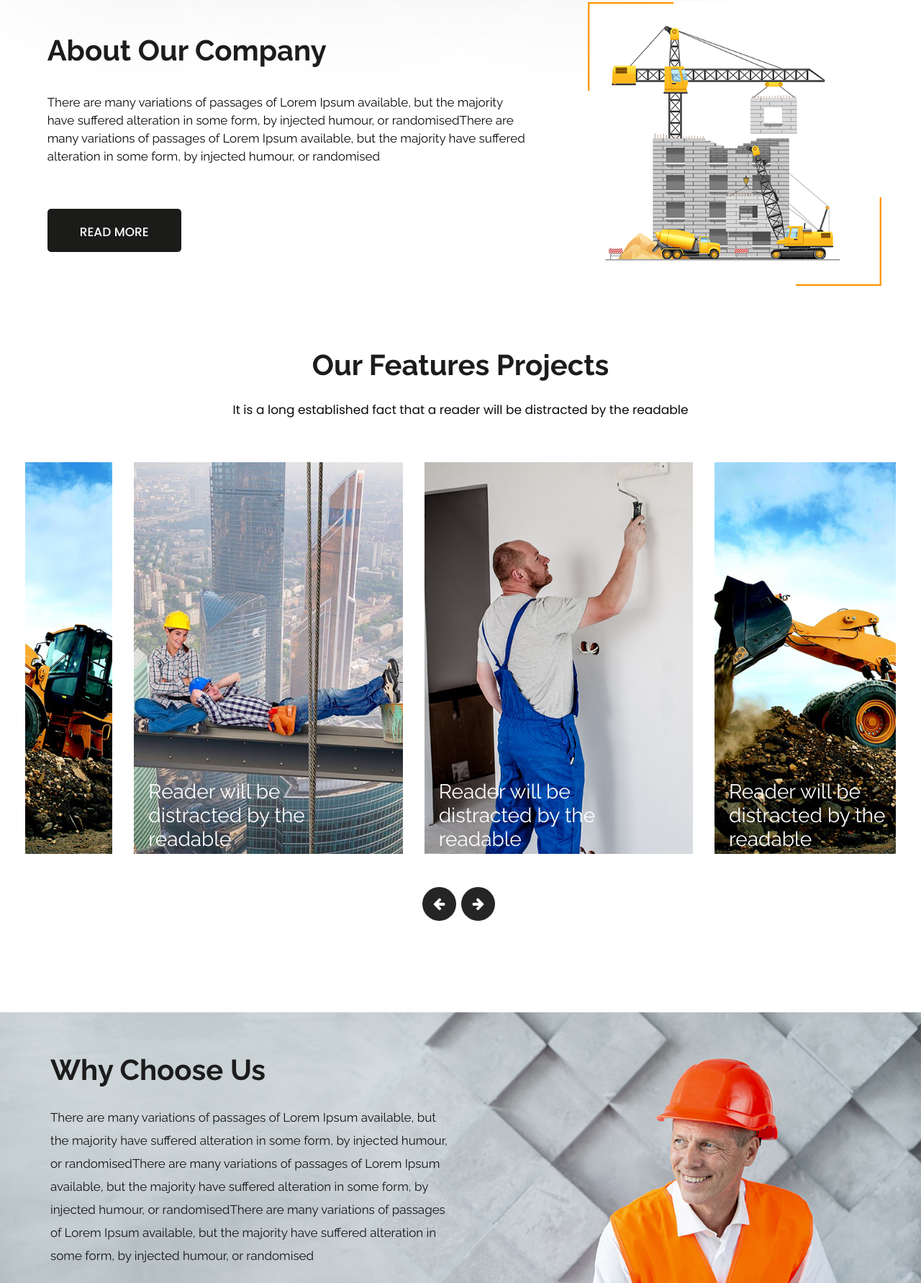
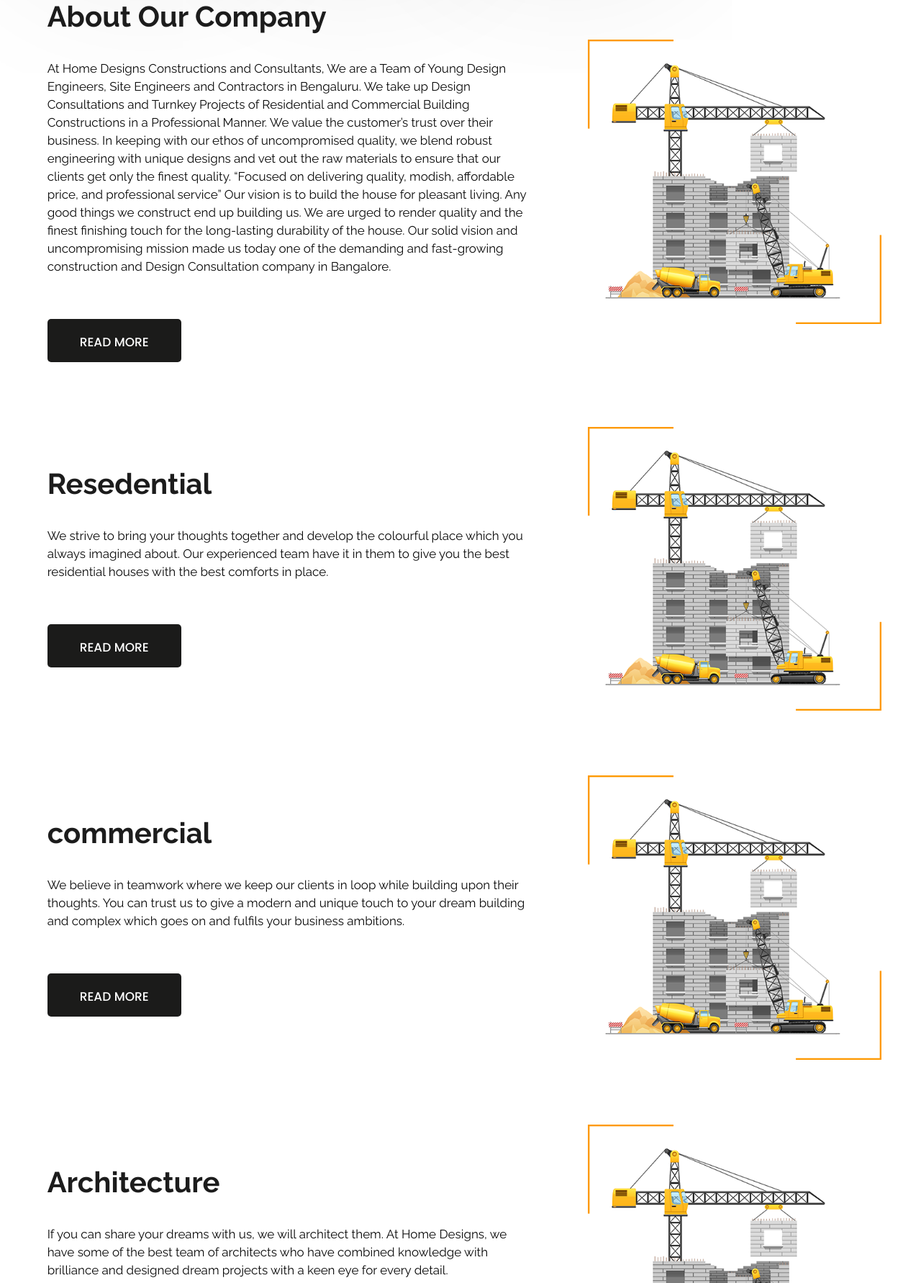
Before and after one commit to JAYAKAMALESH/akconstruction, a plain HTML site: page index.html in a window 1280 px wide. Shown: the part 1018-2800 px from the top of the page at 72% size. Drawn offline with nearby package versions, Linux system fonts and the light colour scheme; a web font is replaced by a local one.

Commit message:
Add files via upload

```diff
--- a/index.html
+++ b/index.html
@@ -7,7 +7,7 @@
       <meta name="viewport" content="width=device-width, initial-scale=1">
       <meta name="viewport" content="initial-scale=1, maximum-scale=1">
       <!-- site metas -->
-      <title>rhino</title>
+      <title>ak constructions</title>
       <meta name="keywords" content="">
       <meta name="description" content="">
       <meta name="author" content="">
@@ -72,7 +72,7 @@
                               <div class="full">
                                  <div class="center-desk">
                                     <div class="logo">
-                                       <a href="index.html">Rhino</a>
+                                       <a href="index.html">AK constructions</a>
                                     </div>
                                  </div>
                               </div>
@@ -93,17 +93,13 @@
                                        <li class="nav-item">
                                           <a class="nav-link" href="project.html">project</a>
                                        </li>
-                                       <li class="nav-item">
-                                          <a class="nav-link" href="staff.html">staff</a>
-                                       </li>
+
                                        <li class="nav-item">
                                           <a class="nav-link" href="contact.html">Contact Us</a>
                                        </li>
                                     </ul>
                                  </div>
-                                 <ul class="search">
-                                    <li><a href="Javascript:void(0)"><i class="fa fa-search" aria-hidden="true"></i></a></li>
-                                 </ul>
+
                               </nav>
                            </div>
                         </div>
@@ -214,7 +210,8 @@
                <div class="col-md-7">
                   <div class="titlepage">
                      <h2>About Our Company</h2>
-                     <span>There are many variations of passages of Lorem Ipsum available, but the majority have suffered alteration in some form, by injected humour, or randomisedThere are many variations of passages of Lorem Ipsum available, but the majority have suffered alteration in some form, by injected humour, or randomised</span>
+                     <span>At Home Designs Constructions and Consultants,
+We are a Team of Young Design Engineers, Site Engineers and Contractors in Bengaluru. We take up Design Consultations and Turnkey Projects of Residential and Commercial Building Constructions in a Professional Manner. We value the customer’s trust over their business. In keeping with our ethos of uncompromised quality, we blend robust engineering with unique designs and vet out the raw materials to ensure that our clients get only the finest quality. “Focused on delivering quality, modish, affordable price, and professional service” Our vision is to build the house for pleasant living. Any good things we construct end up building us. We are urged to render quality and the finest finishing touch for the long-lasting durability of the house. Our solid vision and uncompromising mission made us today one of the demanding and fast-growing construction and Design Consultation company in Bangalore.</span>
                      <a class="read_more" href="Javascript:void(0)"> Read More</a>
                   </div>
                </div>
@@ -226,6 +223,63 @@
             </div>
          </div>
       </div>
+            <div class="about">
+         <div class="container-fluid">
+            <div class="row d_flex">
+               <div class="col-md-7">
+                  <div class="titlepage">
+                     <h2>Resedential</h2>
+                     <span>We strive to bring your thoughts together and develop the colourful place which you always imagined about. Our experienced team have it in them to give you the best residential houses with the best comforts in place.</span>
+                     <a class="read_more" href="Javascript:void(0)"> Read More</a>
+                  </div>
+               </div>
+               <div class="col-md-5">
+                  <div class="about_img">
+                     <figure><img src="images/about.png" alt="#"/></figure>
+                  </div>
+               </div>
+            </div>
+         </div>
+      </div>
+            <div class="about">
+         <div class="container-fluid">
+            <div class="row d_flex">
+               <div class="col-md-7">
+                  <div class="titlepage">
+                     <h2>commercial</h2>
+                     <span>We believe in teamwork where we keep our clients in loop while building upon their thoughts. You can trust us to give a modern and unique touch to your dream building and complex which goes on and fulfils your business ambitions.</span>
+                     <a class="read_more" href="Javascript:void(0)"> Read More</a>
+                  </div>
+               </div>
+               <div class="col-md-5">
+                  <div class="about_img">
+                     <figure><img src="images/about.png" alt="#"/></figure>
+                  </div>
+               </div>
+            </div>
+         </div>
+      </div>
+            <div class="about">
+         <div class="container-fluid">
+            <div class="row d_flex">
+               <div class="col-md-7">
+                  <div class="titlepage">
+                     <h2>Architecture</h2>
+                     <span>If you can share your dreams with us, we will architect them. At Home Designs, we have some of the best team of architects who have combined knowledge with brilliance and designed dream projects with a keen eye for every detail.</span>
+                     <a class="read_more" href="Javascript:void(0)"> Read More</a>
+                  </div>
+               </div>
+               <div class="col-md-5">
+                  <div class="about_img">
+                     <figure><img src="images/about.png" alt="#"/></figure>
+                  </div>
+               </div>
+            </div>
+         </div>
+      </div>
+
+
+
       <!-- end about -->
       <!-- projects -->
       <div class="projects">
```
